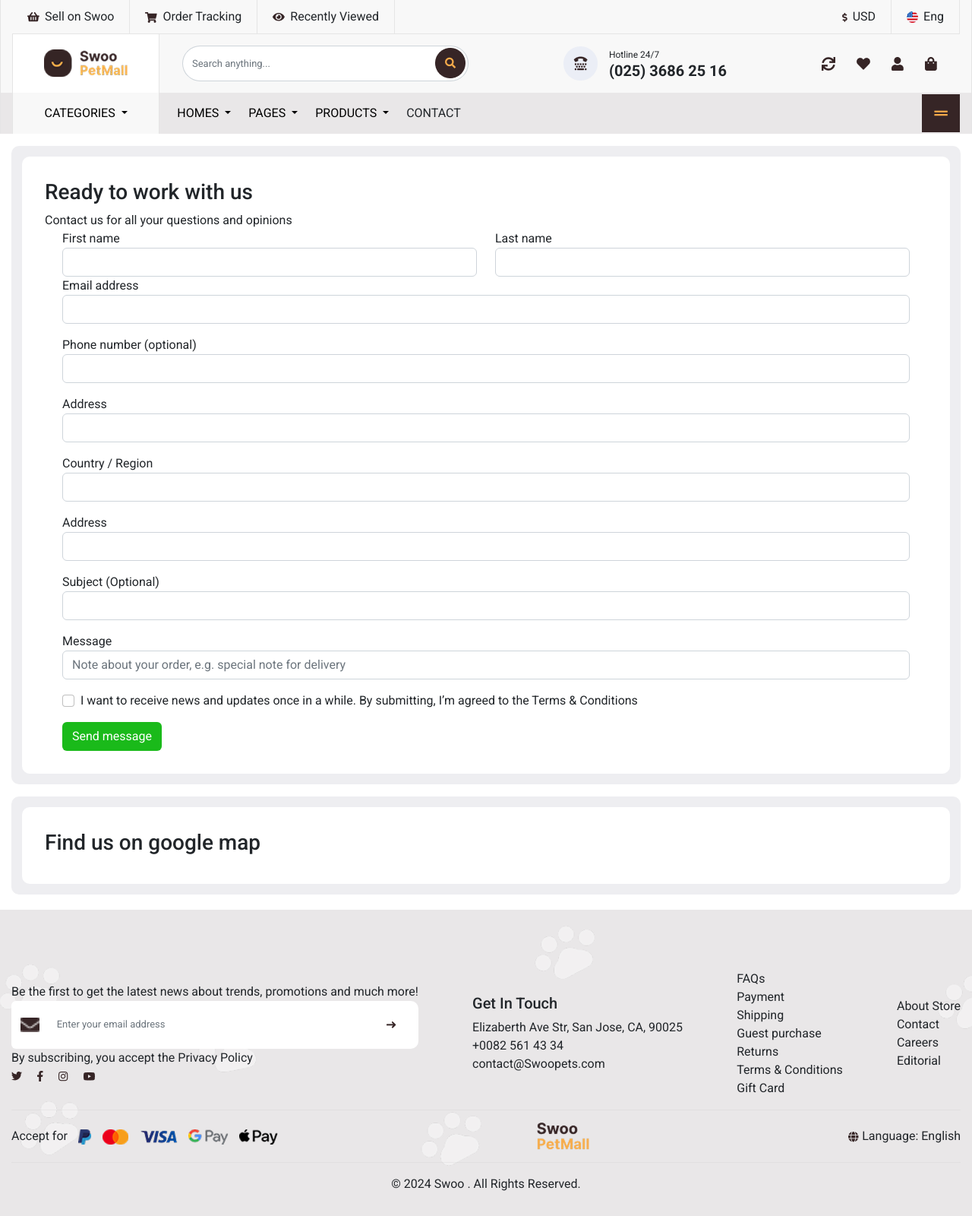
After one commit to Markyha2yha/Team-project-2, a Django app: page /contact/ in a window 1280 px wide. The commit adds this page. Shown: the whole page at 76% size. Run offline with Django 5.2, Linux system fonts and the light colour scheme.

Commit message:
Contact page and some fixes

```diff
--- /dev/null
+++ b/main/static/main/css/contact.css
@@ -0,0 +1,26 @@
+.account-box01{
+    display: flex;
+    gap: 79px;
+}
+
+.dark-gray-bg{
+    margin-top: 16px;
+    background-color: #eeeef1;
+    padding: 14px;
+    border-radius: 10px;
+}
+
+.round-edges01{
+    border-radius: 10px;
+}
+
+.light-bg{
+    background-color: white;
+    padding: 30px;
+    border-radius: 10px;
+}
+
+.green-btn{
+    background-color: #1ABA1A !important;
+    color: white !important;
+}
--- a/main/templates/main/base.html
+++ b/main/templates/main/base.html
@@ -120,7 +120,7 @@
                           </div>
                         </div>
                     </li>
-                    <li><a href="#">Contact</a></li>
+                    <li><a href="{% url 'contact' %}">Contact</a></li>
                 </ul>
                 <a href="#" class="menu-btn-style"><img src="{% static 'main/images/btn-icon.png'%}" alt="button"></a>
             </nav>
--- /dev/null
+++ b/main/templates/main/contact.html
@@ -0,0 +1,74 @@
+{% extends 'main/base.html' %}
+{% load static %}
+
+{% block extra_css %}
+<link rel="stylesheet" href="{% static 'main/css/contact.css' %}">
+{% endblock %}
+
+{% block title %}Contact{% endblock %}
+
+{% block content %}
+
+<div class="dark-gray-bg">
+    <div class="light-bg">
+        <h3>Ready to work with us</h3>
+        <p>Contact us for all your questions and opinions</p>
+        <div class="container">
+            <form>
+                <div class="row">
+                    <div class="col">
+                        <label>First name</label>
+                        <input type="text" class="form-control">
+                    </div>
+                    <div class="col">
+                        <label>Last name</label>
+                        <input type="text" class="form-control">
+                    </div>
+                </div>
+                <div class="mb-3">
+                    <label>Email address</label>
+                    <input type="text" class="form-control">
+                </div>
+                <div class="mb-3">
+                    <label>Phone number (optional)</label>
+                    <input type="text" class="form-control">
+                </div>
+                <div class="mb-3">
+                    <label>Address</label>
+                    <input type="text" class="form-control">
+                </div>
+                <div class="mb-3">
+                    <label>Country / Region</label>
+                    <input type="text" class="form-control">
+                </div>
+                <div class="mb-3">
+                    <label>Address</label>
+                    <input type="text" class="form-control">
+                </div>
+                <div class="mb-3">
+                    <label>Subject (Optional)</label>
+                    <input type="text" class="form-control">
+                </div>
+                <div class="mb-3">
+                    <label>Message</label>
+                    <input type="text" class="form-control" placeholder="Note about your order, e.g. special note for delivery ">
+                </div>
+                <div class="form-check mb-3">
+                    <input class="form-check-input" type="checkbox" value="" id="flexCheckDefault">
+                    <label class="form-check-label" for="flexCheckDefault">
+                        I want to receive news and updates once in a while. By submitting, I’m agreed to the <span>Terms & Conditions</span>
+                    </label>
+                </div>
+                <button type="submit" class="btn green-btn">Send message</button>
+            </form>
+        </div>
+    </div>
+</div>
+
+<div class="dark-gray-bg">
+    <div class="light-bg">
+        <h3>Find us on google map</h3>
+    </div>
+</div>
+
+{% endblock %}
--- a/main/urls.py
+++ b/main/urls.py
@@ -8,4 +8,5 @@ urlpatterns = [
     path('account_info/', views.account_info, name='account_info'),
     path('login/', views.login_view, name='login'),
     path('register/', views.register_view, name='register'),
+    path('contact/', views.contact_view, name='contact'),
 ]
--- a/main/views.py
+++ b/main/views.py
@@ -20,3 +20,6 @@ def login_view(request):
 
 def register_view(request):
    return render(request, 'main/register.html')
+
+def contact_view(request):
+   return render(request, 'main/contact.html')
```
Also changed, not shown: main/static/main/css/account_info.css (+14 -4 lines), main/templates/main/account_info.html (+13 -15 lines).
